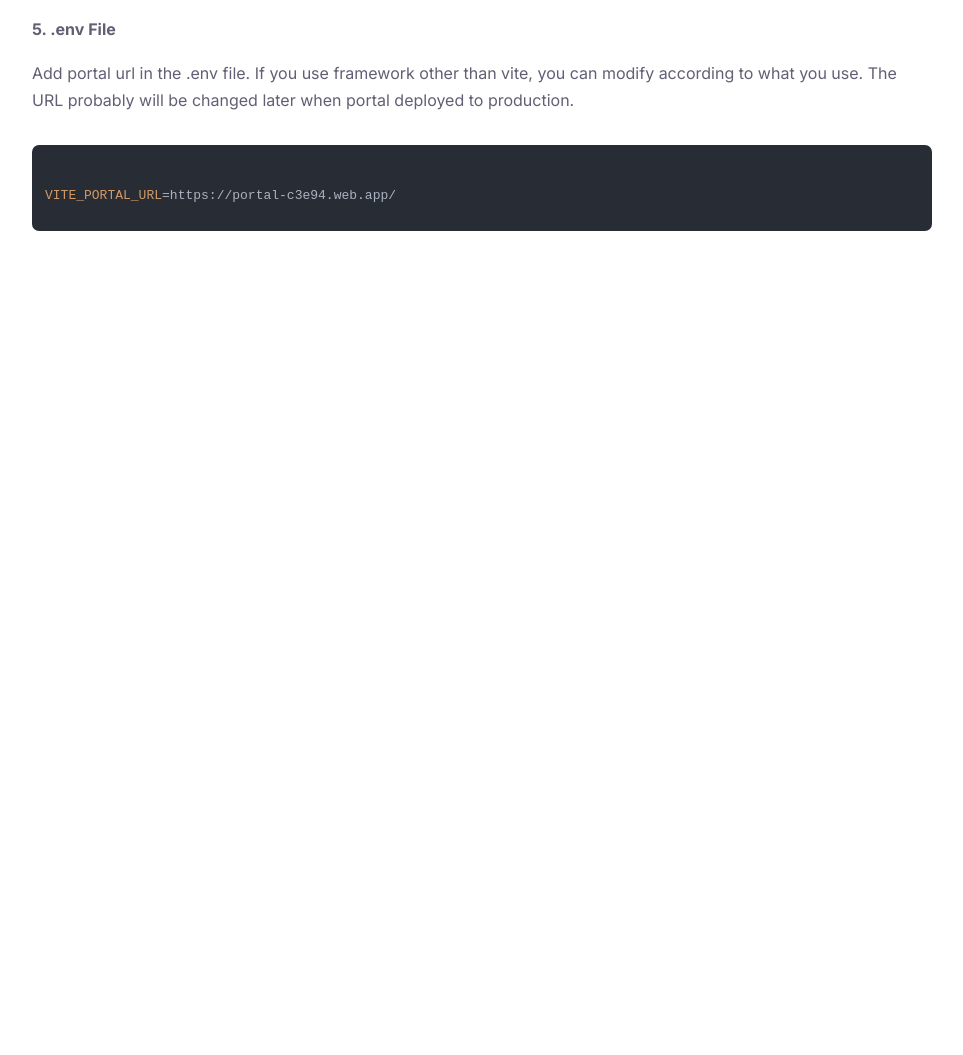
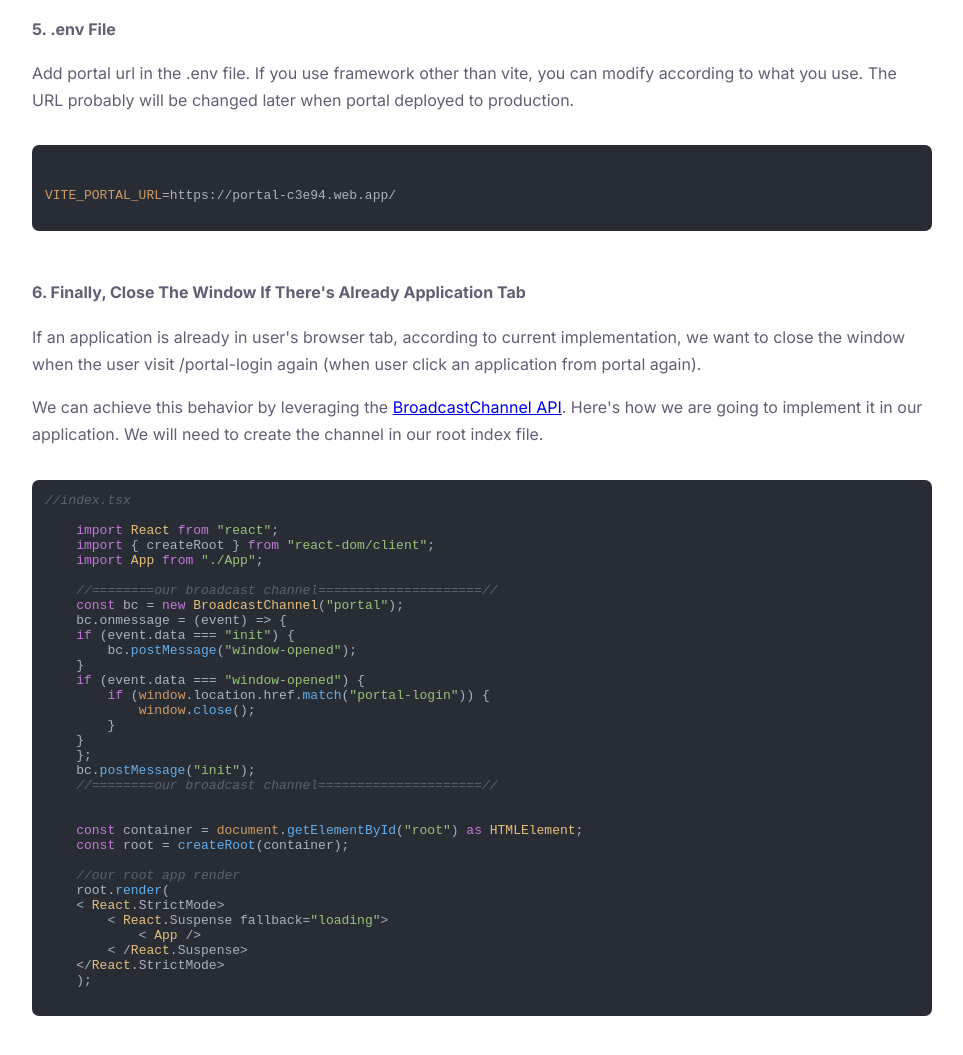
Before and after one commit to PLNGithub/portal-integration, a plain HTML site: page index.html in a window 1280 px wide. Shown: the part 3358-4413 px from the top of the page, without its empty margins (158-1121 px from the left). Before the commit the page ends 3632 px from the top, so only its background shows below. Drawn offline with nearby package versions, Linux system fonts and the light colour scheme.

Commit message:
Update index.html

```diff
--- a/index.html
+++ b/index.html
@@ -41,7 +41,7 @@
     import {Routes, Route} from "react-router-dom";
     import {Portal} from "../path/to/portal-login.tsx"
 
-    < Routes>
+    &lt;Routes>
         < MyPrivateRoute>
             //...private routes
         < /MyPrivateRoute>
@@ -197,6 +197,54 @@ export default Sidebar;
 VITE_PORTAL_URL=https://portal-c3e94.web.app/
             </code>
         </pre>
+
+        <h4>6. Finally, Close The Window If There's Already Application Tab</h4>
+        <p>If an application is already in user's browser tab, according to current implementation, we want to close the
+            window when the user visit
+            /portal-login again (when user click an application from portal again).</p>
+        <p>We can achieve this behavior by leveraging the <a
+                href="https://developer.mozilla.org/en-US/docs/Web/API/Broadcast_Channel_API"
+                target="_blank">BroadcastChannel API</a>. Here's how we are going to implement it in our application. We
+            will need to create the channel in our root index file.
+        </p>
+
+        <pre>
+            <code>//index.tsx
+
+    import React from "react";
+    import { createRoot } from "react-dom/client";
+    import App from "./App";
+
+    //========our broadcast channel=====================//
+    const bc = new BroadcastChannel("portal");
+    bc.onmessage = (event) => {
+    if (event.data === "init") {
+        bc.postMessage("window-opened");
+    }
+    if (event.data === "window-opened") {
+        if (window.location.href.match("portal-login")) {
+            window.close();
+        }
+    }
+    };
+    bc.postMessage("init");
+    //========our broadcast channel=====================//
+
+
+    const container = document.getElementById("root") as HTMLElement;
+    const root = createRoot(container);
+
+    //our root app render
+    root.render(
+    < React.StrictMode>
+        < React.Suspense fallback="loading">
+            < App />
+        < /React.Suspense>
+    &lt;/React.StrictMode>
+    );
+            </code>
+        </pre>
+
     </div>
 
     <script>hljs.highlightAll();</script>
```
